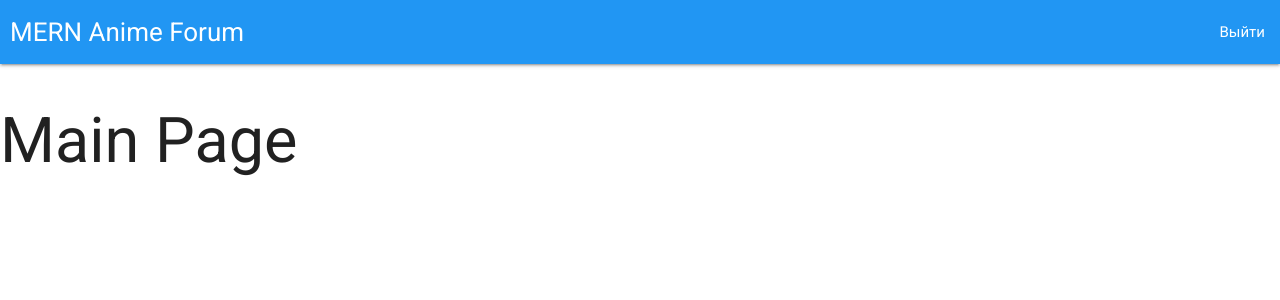
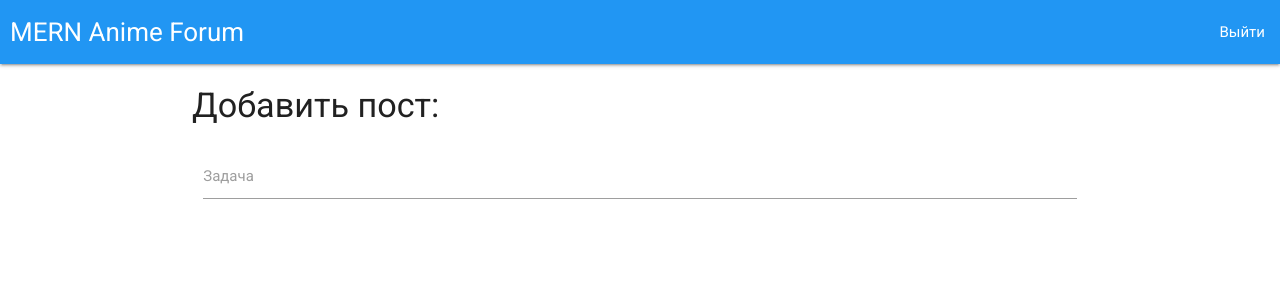
Before and after one commit to bert7438/RKSP-CW, a React (Create React App) app in the folder client/: page / in a window 1280 px wide. Shown: the top 300 px of the page. Built offline with nearby package versions, Linux system fonts and the light colour scheme; sample sign-in values are in the browser's storage.

Commit message:
first MainPage changes

```diff
--- a/client/src/pages/MainPage/MainPage.jsx
+++ b/client/src/pages/MainPage/MainPage.jsx
@@ -1,11 +1,23 @@
 import React from 'react'
 
-const MainPage = () =>{
-    return(
-        <div>
-            <h1>Main Page</h1>
-        </div>
-    )
+const MainPage = () => {
+    return (<div className="container">
+            <div className="main-page">
+                <h4>Добавить пост:</h4>
+                <form className="form form-login">
+                    <div className="row">
+                        <div className="input-field col s12">
+                            <input
+                                type="text"
+                                id="text"
+                                name="input"
+                                className="validate"/>
+                            <label htmlFor="input">Задача</label>
+                        </div>
+                    </div>
+                </form>
+            </div>
+        </div>)
 }
 
 export default MainPage
```
